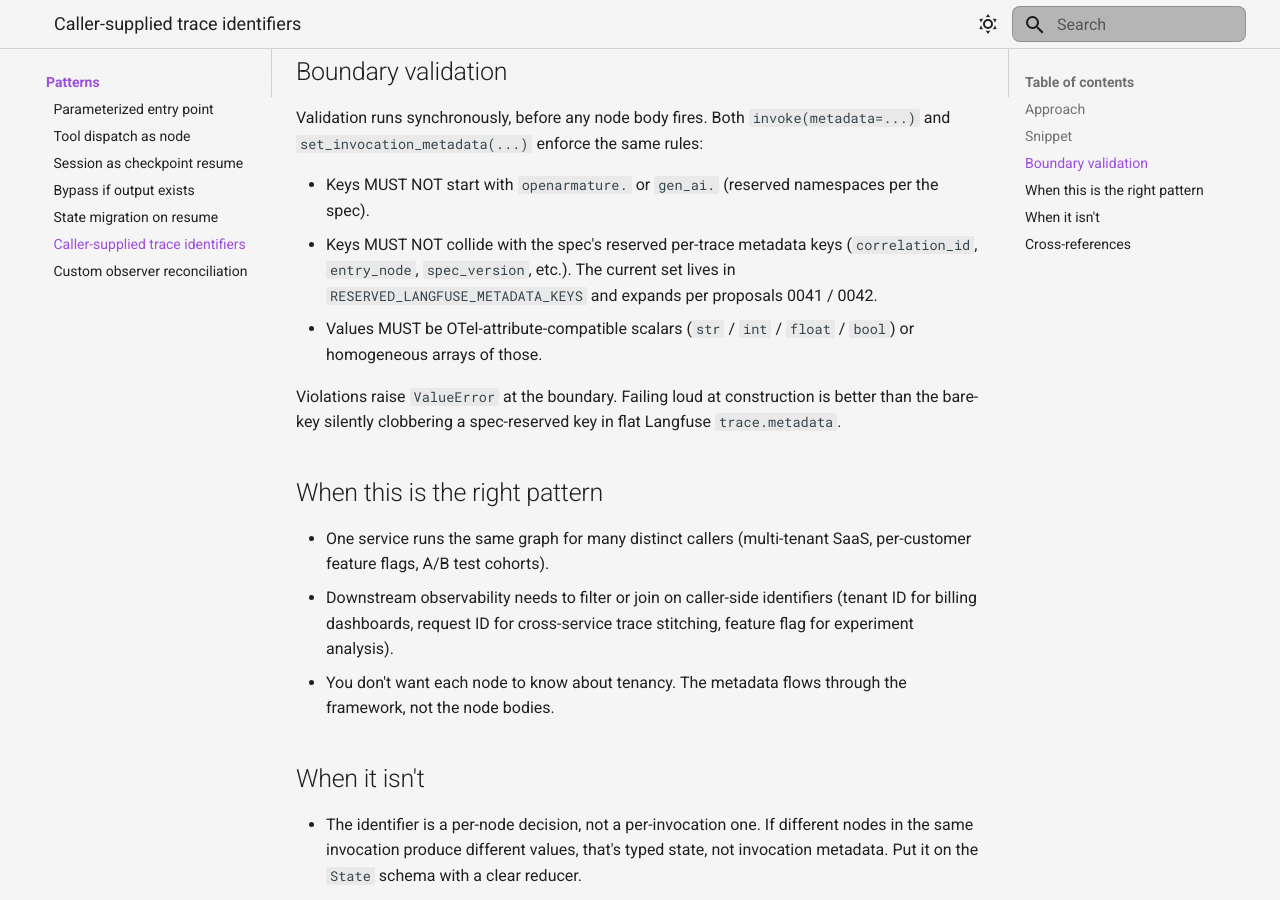
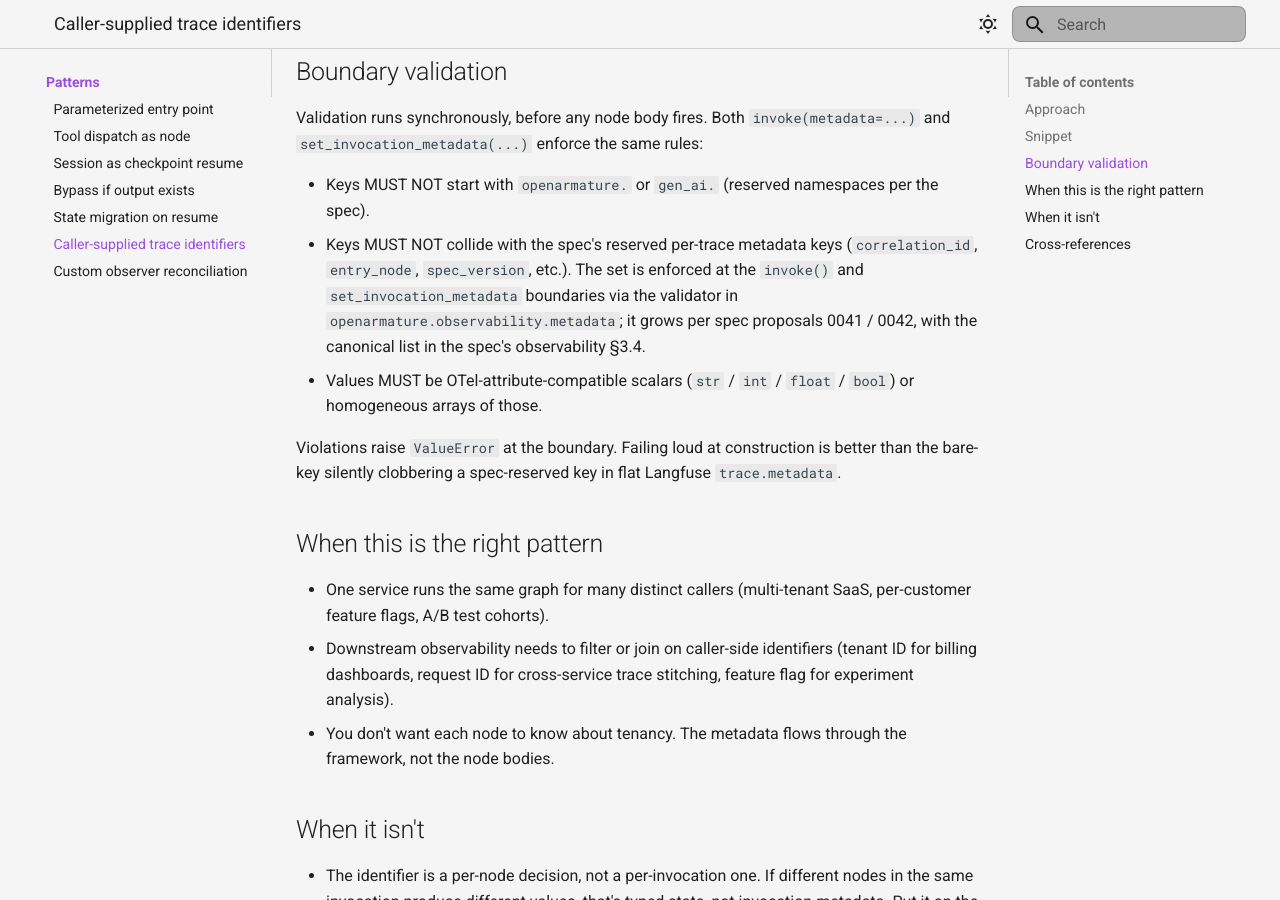
Before and after one commit to LunarCommand/openarmature-python, an MkDocs documentation site: the page built from docs/patterns/caller-supplied-trace-identifiers.md, in a window 1280 px wide and 900 px high, scrolled down 1735 px. Built offline with MkDocs 1.6.1 and Material for MkDocs 9.7.7, drawn with Linux system fonts in a browser that asks for light colours.

Commit message:
Correct two pattern-doc inaccuracies per PR review
Two CoPilot findings on PR #111:

1. caller-supplied-trace-identifiers referenced a non-existent
   public constant ``RESERVED_LANGFUSE_METADATA_KEYS``. The actual
   symbol is ``_RESERVED_KEY_NAMES`` (module-private). Replace the
   false-symbol claim with a description of where validation runs
   (the boundary in ``observability.metadata``) and point at the
   spec's observability §3.4 for the canonical reserved-key list.
2. state-migration-on-resume's resume snippet used
   ``starting_state=None``, but ``CompiledGraph.invoke()`` takes
   positional ``initial_state: StateT`` (required, no such kwarg).
   Update the comment to pass ``PipelineState()`` positionally; the
   engine overwrites it from the loaded checkpoint record.

Regenerate AGENTS.md and ``_patterns/`` so the two regenerated
mirrors carry the same fixes.

```diff
--- a/docs/patterns/caller-supplied-trace-identifiers.md
+++ b/docs/patterns/caller-supplied-trace-identifiers.md
@@ -91,8 +91,11 @@ the same rules:
   namespaces per the spec).
 - Keys MUST NOT collide with the spec's reserved per-trace metadata
   keys (`correlation_id`, `entry_node`, `spec_version`, etc.). The
-  current set lives in `RESERVED_LANGFUSE_METADATA_KEYS` and expands
-  per proposals 0041 / 0042.
+  set is enforced at the `invoke()` and `set_invocation_metadata`
+  boundaries via the validator in
+  `openarmature.observability.metadata`; it grows per spec proposals
+  0041 / 0042, with the canonical list in the spec's observability
+  §3.4.
 - Values MUST be OTel-attribute-compatible scalars (`str` / `int` /
   `float` / `bool`) or homogeneous arrays of those.
 
```
Also changed, not shown: docs/patterns/state-migration-on-resume.md (+1 -1 lines), src/openarmature/AGENTS.md (+6 -3 lines), src/openarmature/_patterns/caller-supplied-trace-identifiers.md (+5 -2 lines), src/openarmature/_patterns/state-migration-on-resume.md (+1 -1 lines).
